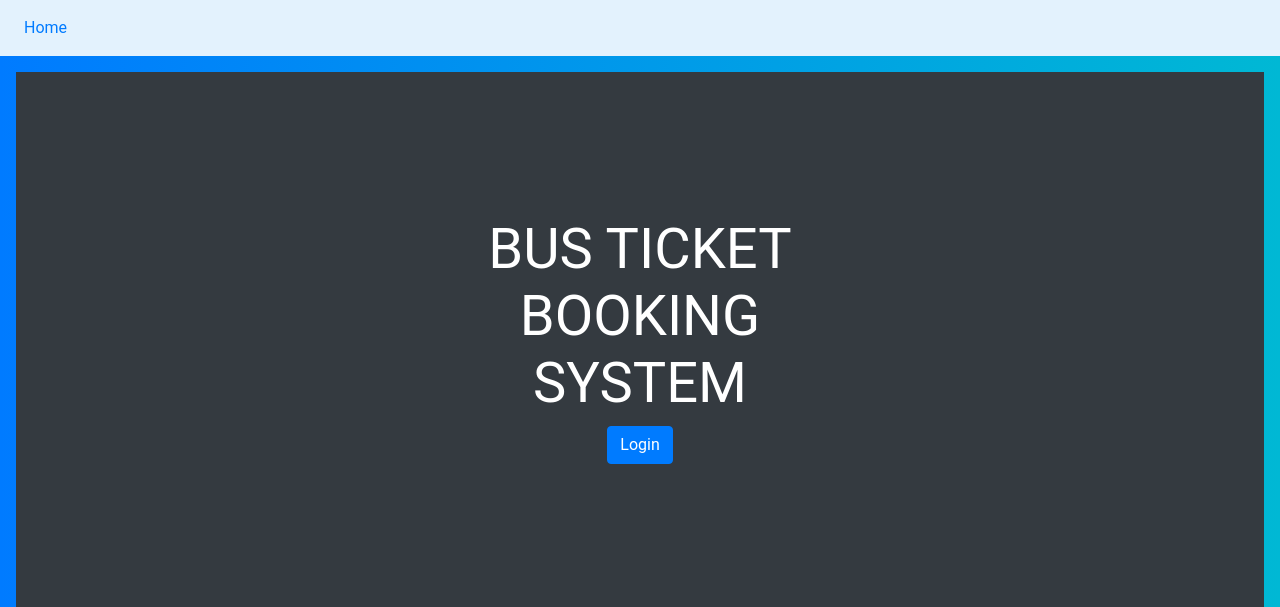
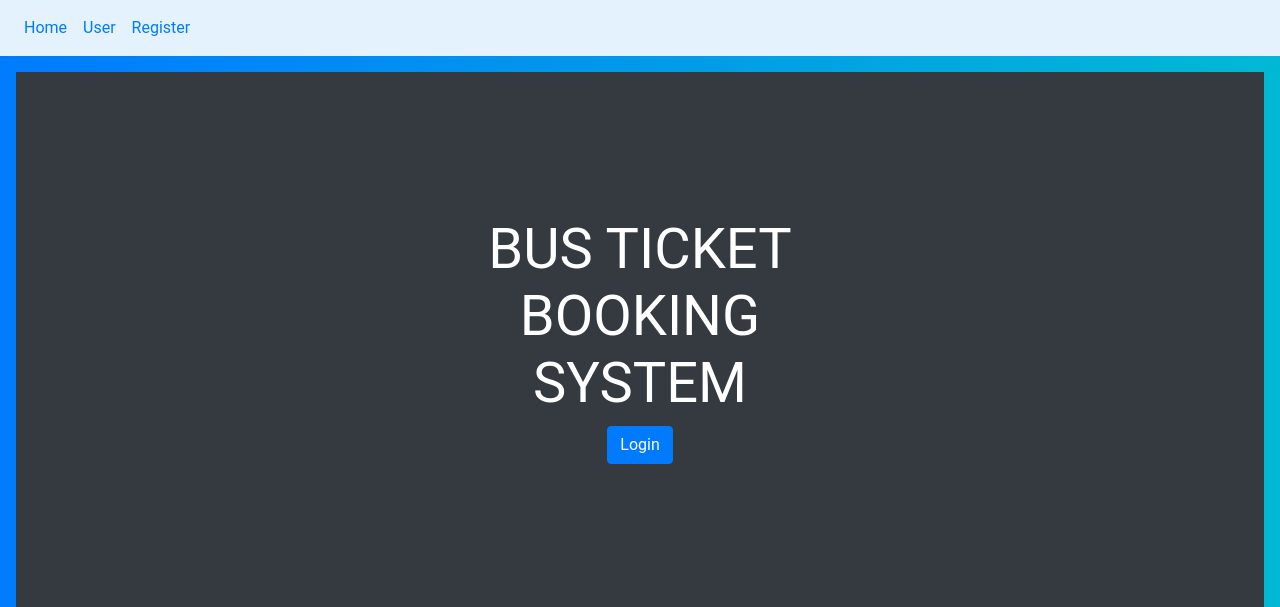
Before and after one commit to ivaceh/bus-ticket-booking-system, a Flask app: page /home in a window 1280 px wide. Shown: the top 607 px of the page. Run offline with Flask 3, Linux system fonts and the light colour scheme; some libraries are stand-ins or nearby versions.

Commit message:
Update navigation links: Added dynamic routing for home, logout, login, and register pages based on user authentication status.

```diff
--- a/btbs/templates/base.html
+++ b/btbs/templates/base.html
@@ -22,7 +22,7 @@
         <div class="collapse navbar-collapse" id="navbarSupportedContent">
           <ul class="navbar-nav mr-auto">
             <li class="nav-item active">
-              <a class="nav-link" href="#">Home <span class="sr-only">(current)</span></a>
+              <a class="nav-link" href="{{ url_for('home_page') }}">Home <span class="sr-only">(current)</span></a>
             </li>
             {% if session.logged_in %}
               {% if session.is_admin %}
@@ -46,6 +46,16 @@
                   <a class="nav-link" href="{{ url_for('my_tickets') }}">My Tickets</a>
                 </li>
               {% endif %}
+              <li class="nav-item">
+                <a class="nav-link" href="{{ url_for('logout') }}">Logout</a>
+              </li>
+            {% else %}
+              <li class="nav-item">
+                <a class="nav-link" href="{{ url_for('login_page') }}">User</a>
+              </li>
+              <li class="nav-item">
+                <a class="nav-link" href="{{ url_for('register_page') }}">Register</a>
+              </li>
             {% endif %}
             </ul>
         </div>
```
